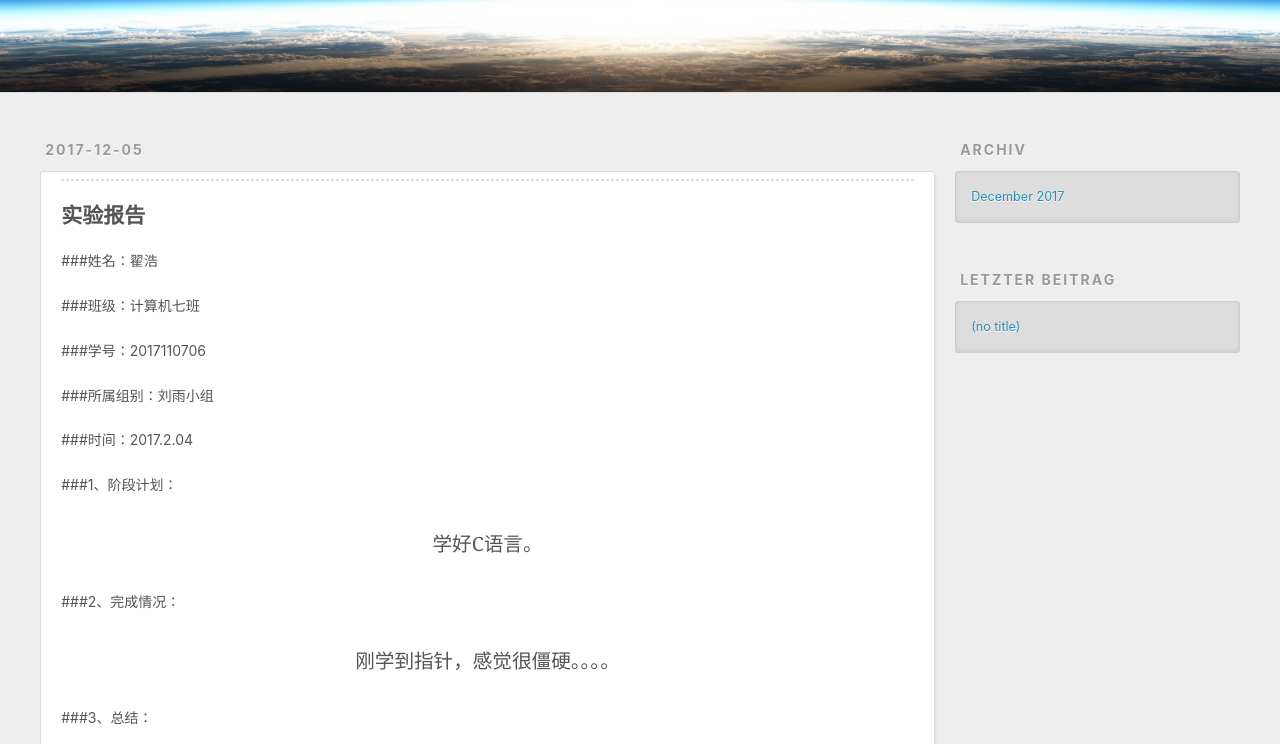
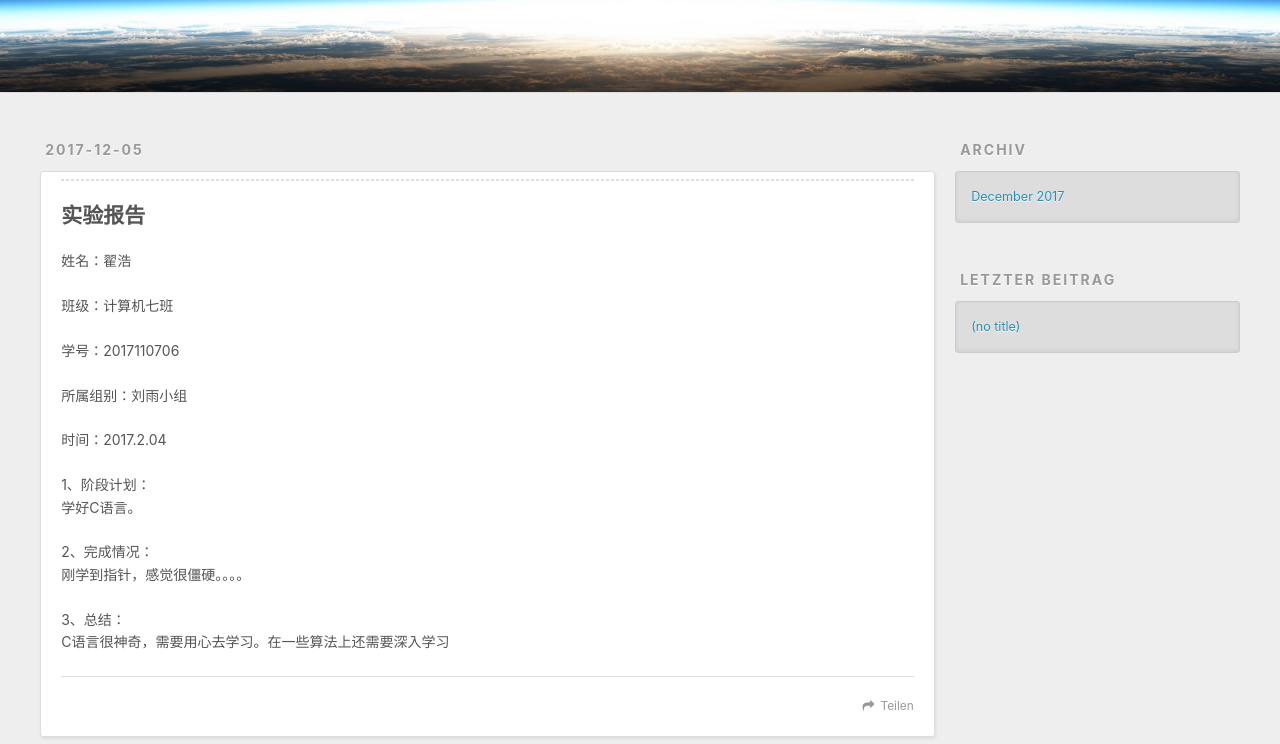
Before and after one commit to x-wuxing/x-wuxing.github.io, a plain HTML site: page 2017/12/05/实验报告、x-wuxing/index.html in a window 1280 px wide. Shown: the part 208-952 px from the top of the page. Drawn offline with nearby package versions, Linux system fonts and the light colour scheme.

Commit message:
Site updated: 2017-12-05 16:44:17

```diff
--- a/2017/12/05/实验报告、x-wuxing/index.html
+++ b/2017/12/05/实验报告、x-wuxing/index.html
@@ -7,16 +7,16 @@
 
   <title>Hexo</title>
   <meta name="viewport" content="width=device-width, initial-scale=1, maximum-scale=1">
-  <meta name="description" content="实验报告###姓名：翟浩 ###班级：计算机七班 ###学号：2017110706 ###所属组别：刘雨小组 ###时间：2017.2.04 ###1、阶段计划：  学好C语言。  ###2、完成情况：  刚学到指针，感觉很僵硬。。。。  ###3、总结：  C语言很神奇，需要用心去学习。在一些算法上还需要深入学习">
+  <meta name="description" content="实验报告姓名：翟浩 班级：计算机七班 学号：2017110706 所属组别：刘雨小组 时间：2017.2.04 1、阶段计划：学好C语言。 2、完成情况：刚学到指针，感觉很僵硬。。。。 3、总结：C语言很神奇，需要用心去学习。在一些算法上还需要深入学习">
 <meta property="og:type" content="article">
 <meta property="og:title" content="Hexo">
 <meta property="og:url" content="http://yoursite.com/2017/12/05/实验报告、x-wuxing/index.html">
 <meta property="og:site_name" content="Hexo">
-<meta property="og:description" content="实验报告###姓名：翟浩 ###班级：计算机七班 ###学号：2017110706 ###所属组别：刘雨小组 ###时间：2017.2.04 ###1、阶段计划：  学好C语言。  ###2、完成情况：  刚学到指针，感觉很僵硬。。。。  ###3、总结：  C语言很神奇，需要用心去学习。在一些算法上还需要深入学习">
-<meta property="og:updated_time" content="2017-12-05T08:35:38.225Z">
+<meta property="og:description" content="实验报告姓名：翟浩 班级：计算机七班 学号：2017110706 所属组别：刘雨小组 时间：2017.2.04 1、阶段计划：学好C语言。 2、完成情况：刚学到指针，感觉很僵硬。。。。 3、总结：C语言很神奇，需要用心去学习。在一些算法上还需要深入学习">
+<meta property="og:updated_time" content="2017-12-05T08:43:00.650Z">
 <meta name="twitter:card" content="summary">
 <meta name="twitter:title" content="Hexo">
-<meta name="twitter:description" content="实验报告###姓名：翟浩 ###班级：计算机七班 ###学号：2017110706 ###所属组别：刘雨小组 ###时间：2017.2.04 ###1、阶段计划：  学好C语言。  ###2、完成情况：  刚学到指针，感觉很僵硬。。。。  ###3、总结：  C语言很神奇，需要用心去学习。在一些算法上还需要深入学习">
+<meta name="twitter:description" content="实验报告姓名：翟浩 班级：计算机七班 学号：2017110706 所属组别：刘雨小组 时间：2017.2.04 1、阶段计划：学好C语言。 2、完成情况：刚学到指针，感觉很僵硬。。。。 3、总结：C语言很神奇，需要用心去学习。在一些算法上还需要深入学习">
 
     <link rel="alternate" href="/atom.xml" title="Hexo" type="application/atom+xml">
 
@@ -76,28 +76,19 @@
     <div class="article-entry" itemprop="articleBody">
 
         <hr>
-<h2 id="实验报告"><a href="#实验报告" class="headerlink" title="实验报告"></a>实验报告</h2><p>###姓名：翟浩</p>
-<p>###班级：计算机七班</p>
-<p>###学号：2017110706</p>
-<p>###所属组别：刘雨小组</p>
-<p>###时间：2017.2.04</p>
-<p>###1、阶段计划：</p>
-<blockquote>
-<p>学好C语言。</p>
-</blockquote>
-<p>###2、完成情况：</p>
-<blockquote>
-<p>刚学到指针，感觉很僵硬。。。。</p>
-</blockquote>
-<p>###3、总结：</p>
-<blockquote>
-<p>C语言很神奇，需要用心去学习。在一些算法上还需要深入学习</p>
-</blockquote>
+<h2 id="实验报告"><a href="#实验报告" class="headerlink" title="实验报告"></a>实验报告</h2><p>姓名：翟浩</p>
+<p>班级：计算机七班</p>
+<p>学号：2017110706</p>
+<p>所属组别：刘雨小组</p>
+<p>时间：2017.2.04</p>
+<p>1、阶段计划：<br>学好C语言。</p>
+<p>2、完成情况：<br>刚学到指针，感觉很僵硬。。。。</p>
+<p>3、总结：<br>C语言很神奇，需要用心去学习。在一些算法上还需要深入学习</p>
 
 
     </div>
     <footer class="article-footer">
-      <a data-url="http://yoursite.com/2017/12/05/实验报告、x-wuxing/" data-id="cjatdemaz00003ottxoehbuya" class="article-share-link">Teilen</a>
+      <a data-url="http://yoursite.com/2017/12/05/实验报告、x-wuxing/" data-id="cjatdo7xv0000n8ttxqgjerc5" class="article-share-link">Teilen</a>
 
 
     </footer>
```
Also changed, not shown: index.html (+9 -18 lines).
